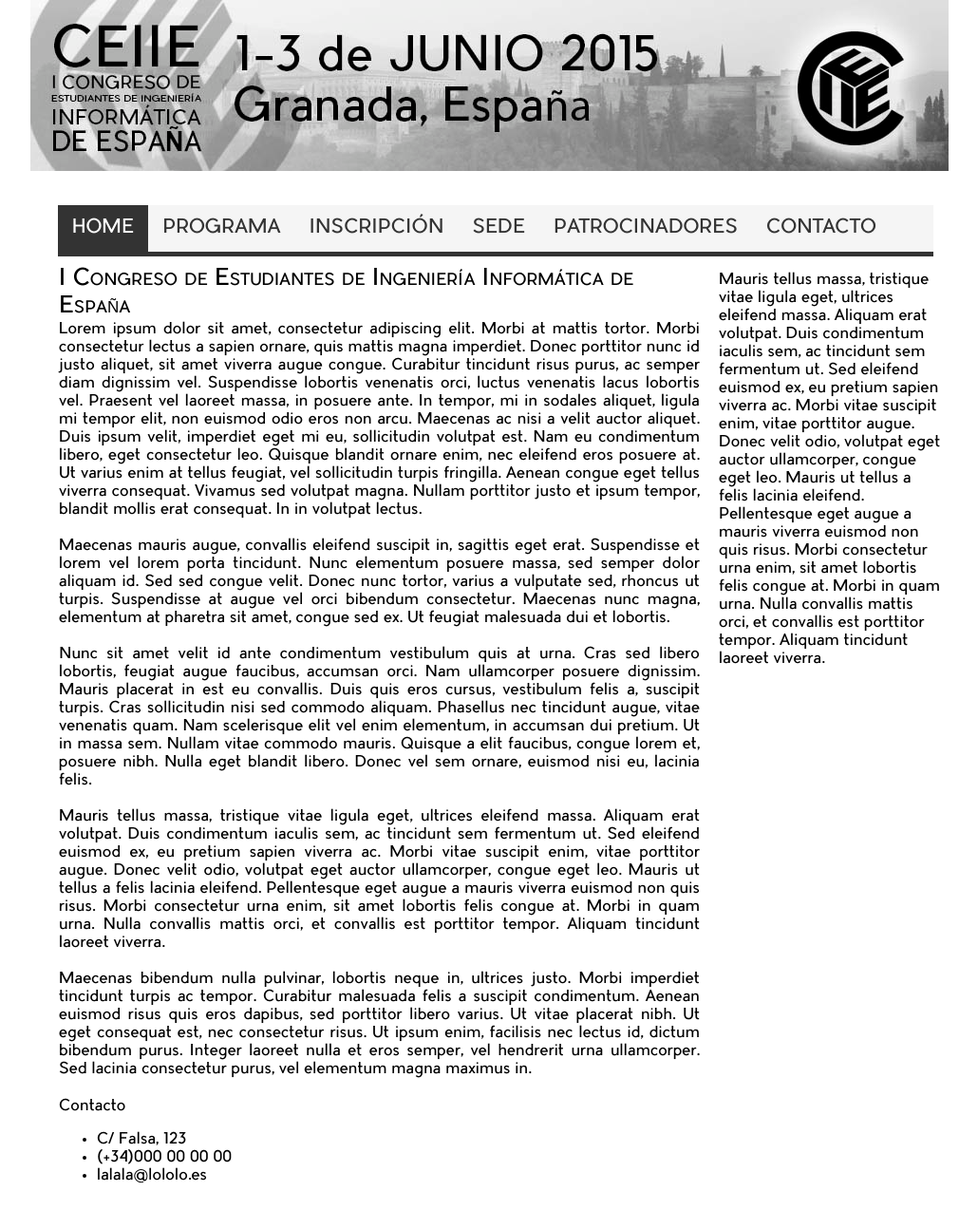
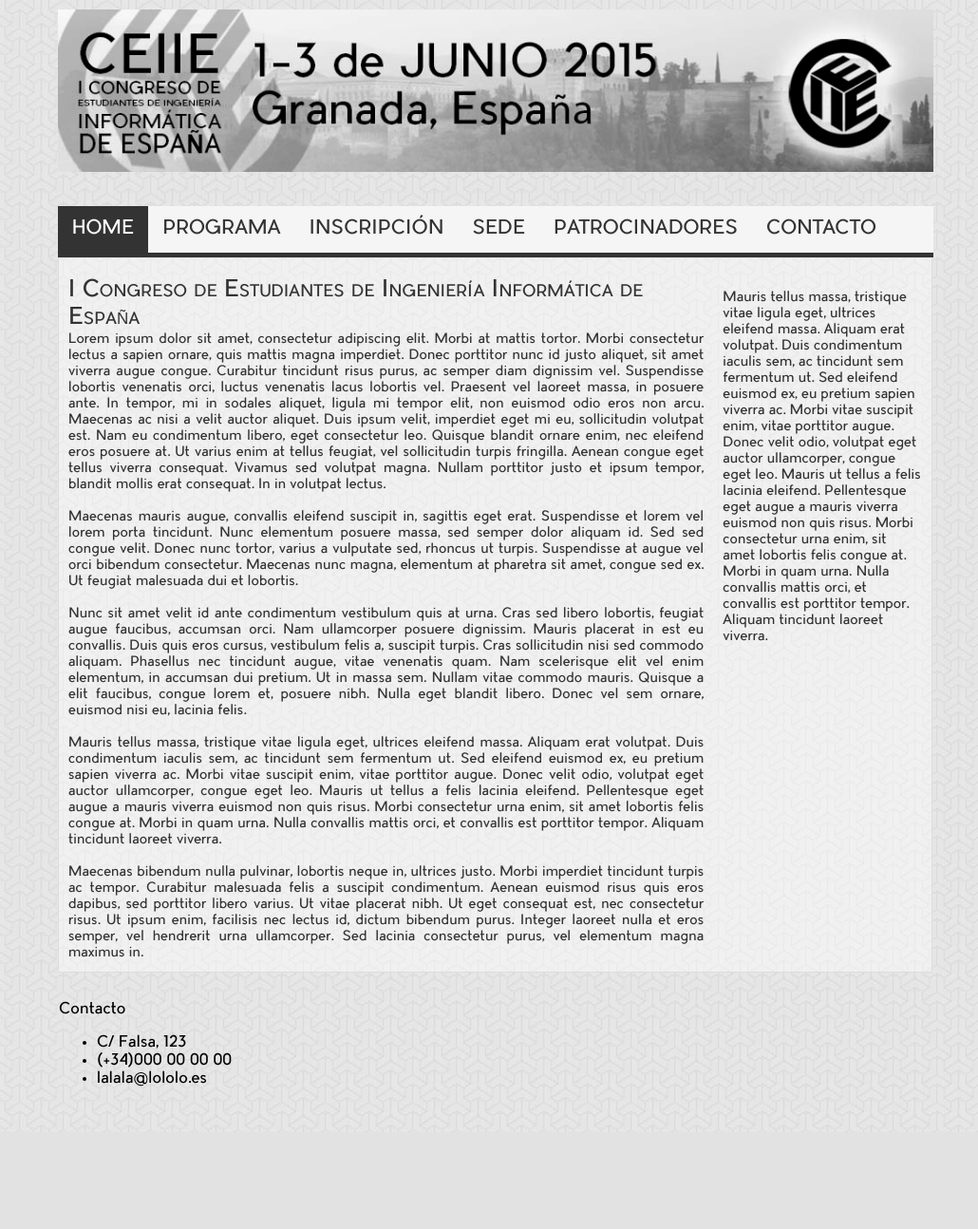
Before and after one commit to fblupi/grado_informatica-SIBW, a PHP site: page / in a window 1280 px wide. Shown: the whole page at 95% size, without its empty margins (118-1148 px from the left). After the commit the page ends 1144 px from the top, so only its background shows below. Run offline with PHP 8.4, Linux system fonts and the light colour scheme.

Commit message:
backgrounds y submenus

```diff
--- a/css/style.css
+++ b/css/style.css
@@ -1,17 +1,29 @@
 @font-face {
     font-family: Pier;
-    src: url('../fonts/pier.otf');
+    src: url("../fonts/pier.otf");
 }
 
 body {
     font-family: Pier, sans-serif;
 	max-width: 980px;
 	margin: auto;
+    background-image: url("../images/background.jpg");
+    background-repeat: repeat;
 }
 
+/* CABECERA */
+
 #cabecera {
-    width: 90%;
+    margin-top: 10px;
+    padding-left: 29px;
+    padding-right: 29px;
 }
+
+#cabecera > img {
+    width: 922px;
+}
+
+/* MENU */
 
 #menu {
     margin-left: auto;
@@ -20,7 +32,7 @@
     width: 96%;
 }
 
-#menu ul {
+#menu > ul {
     list-style: none outside none;
     margin: 0px;
     padding: 0px;
@@ -33,7 +45,7 @@
     width: 98%;
 }
 
-#menu ul li {
+#menu > ul > li {
     border-bottom: 5px solid transparent;
     float: left;
     margin-bottom: -5px;
@@ -45,15 +57,10 @@
     transition: all 200ms ease-in-out 0s;
 }
 
-#menu ul li a {
+#menu > ul li a {
     display: block;
     text-decoration: none;
     white-space: normal;
-    color: #333;
-    font-size: 20px;
-    line-height: 49px;
-    padding: 0 15px;
-    text-transform: uppercase;
     -moz-transition: color 200ms ease-in-out 0s, background-color 200ms ease-in-out 0s;
     -ms-transition: color 200ms ease-in-out 0s, background-color 200ms ease-in-out 0s;
     -o-transition: color 200ms ease-in-out 0s, background-color 200ms ease-in-out 0s;
@@ -61,29 +68,85 @@
     transition: color 200ms ease-in-out 0s, background-color 200ms ease-in-out 0s;
 }
 
-#menu ul li a:hover {
+#menu > ul > li > a {
+    color: #333;
+    display: block;
+    font-size: 20px;
+    line-height: 49px;
+    padding: 0 15px;
+    text-transform: uppercase;
+}
+
+#menu > ul > a:hover, #menu > ul > li:hover > a {
     background-color: #F55856;
     color: #FFF;
 }
 
-#menu ul li.active a {
+#menu > ul li.active > a {
     background-color: #333;
     color: #FFF;
 }
 
+/* Submenu */
+
+#menu > ul ul.sub {
+    background-color: #FFF;
+    box-shadow: 1px 1px 5px rgba(0, 0, 0, 0.2);
+    color: #333;
+    display: none;
+    left: 0;
+    padding: 1%;
+    position: absolute;
+    top: 52px;
+    width: 96%;
+}
+#menu > ul li:hover ul.sub {
+    display: block;
+}
+#menu > ul ul.sub > li {
+    display: block;
+    float: left;
+    padding: 10px;
+    vertical-align: top;
+}
+#menu > ul ul.sub > li a {
+    color: #777;
+    line-height: 20px;
+    padding-left: 10px;
+    padding-right: 10px;
+}
+#menu > ul ul li a:hover {
+    color: #F55856;
+}
+#menu > ul ul.sub > li > a {
+    font-size: 14px;
+    margin-bottom: 10px;
+    text-transform: uppercase;
+}
+
+/* MAIN */
+
 #main {
-    margin: 20px 10px;
-    padding: 10px;
+    margin-top: 20px;
+    margin-right: 30px;
+    margin-left: 29px;
+    margin-bottom: 20px;
+    border: solid 1px #ddd;
+    display: table;
+    background: rgb(255, 255, 255); /* Si el navegador no soporta transparencia se mostrará 100% opaco */
+    background: rgba(255, 255, 255, 0.4);
+    color: #333;
+    font-size: 14px;
 }
 
 #main #content {
+    padding-top: 10px;
     width: 75%;
     float: left;
     clear: both;
 }
 
 #main #content section {
-    padding-right: 10px;
     margin: 10px;
 }
 
@@ -97,8 +160,13 @@
 }
 
 #main aside {
+    padding-top: 10px;
     width: 25%;
     float: left;
+}
+
+#main aside p {
+    padding: 10px;
 }
 
 footer {
--- a/index.html
+++ b/index.html
@@ -13,14 +13,21 @@
     <body>
         <div id="wrapper">
             <header id="cabecera">
-                    <img src="images/cabecera.jpg"/>
+                <img alt="cabecera" src="images/cabecera.jpg"/>
             </header>
             <nav id="menu">
                 <ul>
                     <li class="active"><a href="#">Home</a></li>
                     <li><a href="#">Programa</a></li>
                     <li><a href="#">Inscripción</a></li>
-                    <li><a href="#">Sede</a></li>
+                    <li><a href="#s1">Sede</a>
+                        <span id="s1"></span>
+                        <ul class="sub">
+                            <li><a href="#">Ciudad</a></li>
+                            <li><a href="#">¿Cómo llegar?</a></li>
+                            <li><a href="#">Información general</a></li>
+                        </ul>
+                    </li>
                     <li><a href="#">Patrocinadores</a></li>
                     <li><a href="#">Contacto</a></li>
                 </ul>
```
Also changed, not shown: images/background.jpg (added), images/cabecera.jpg, 2 other files.
